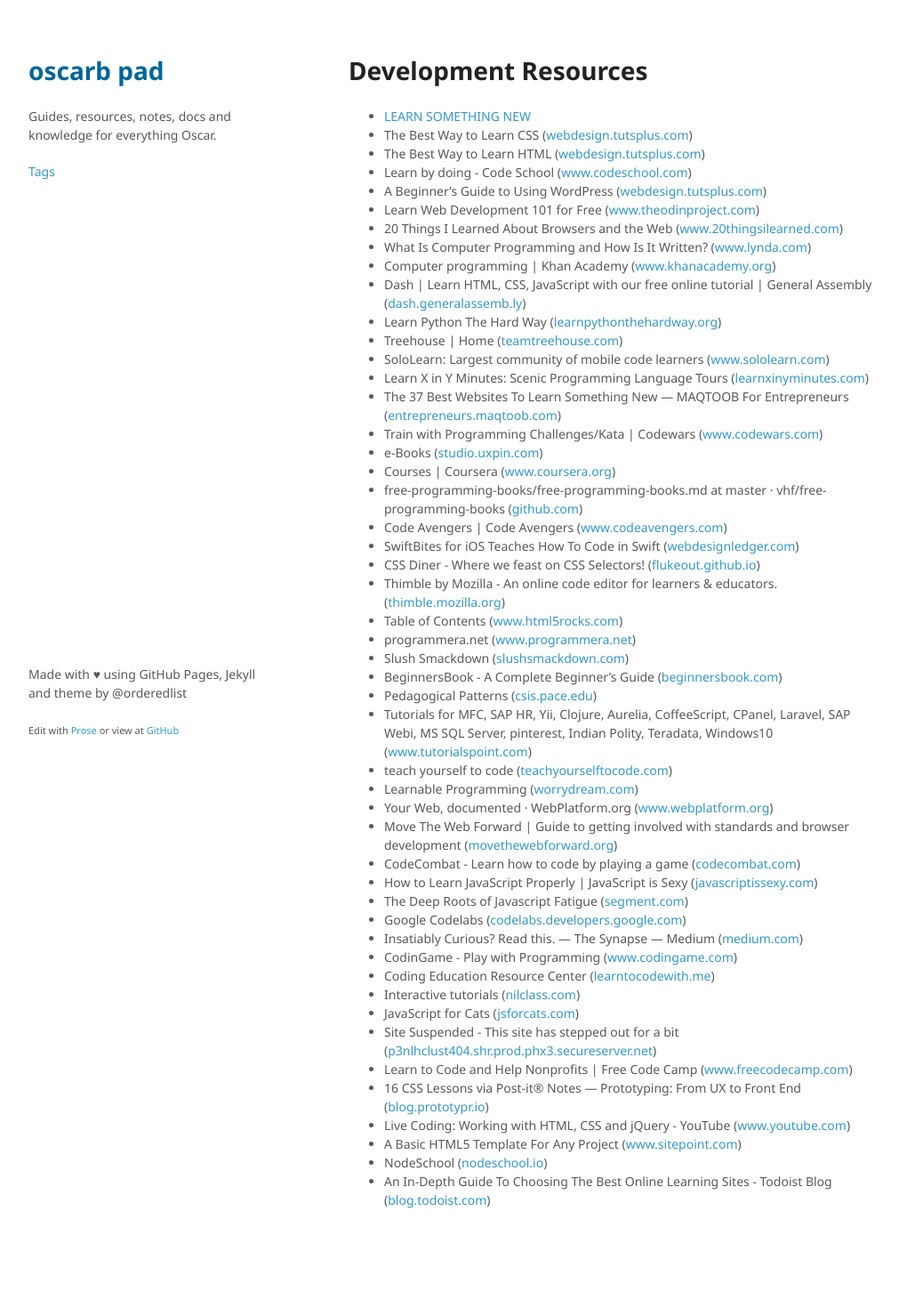
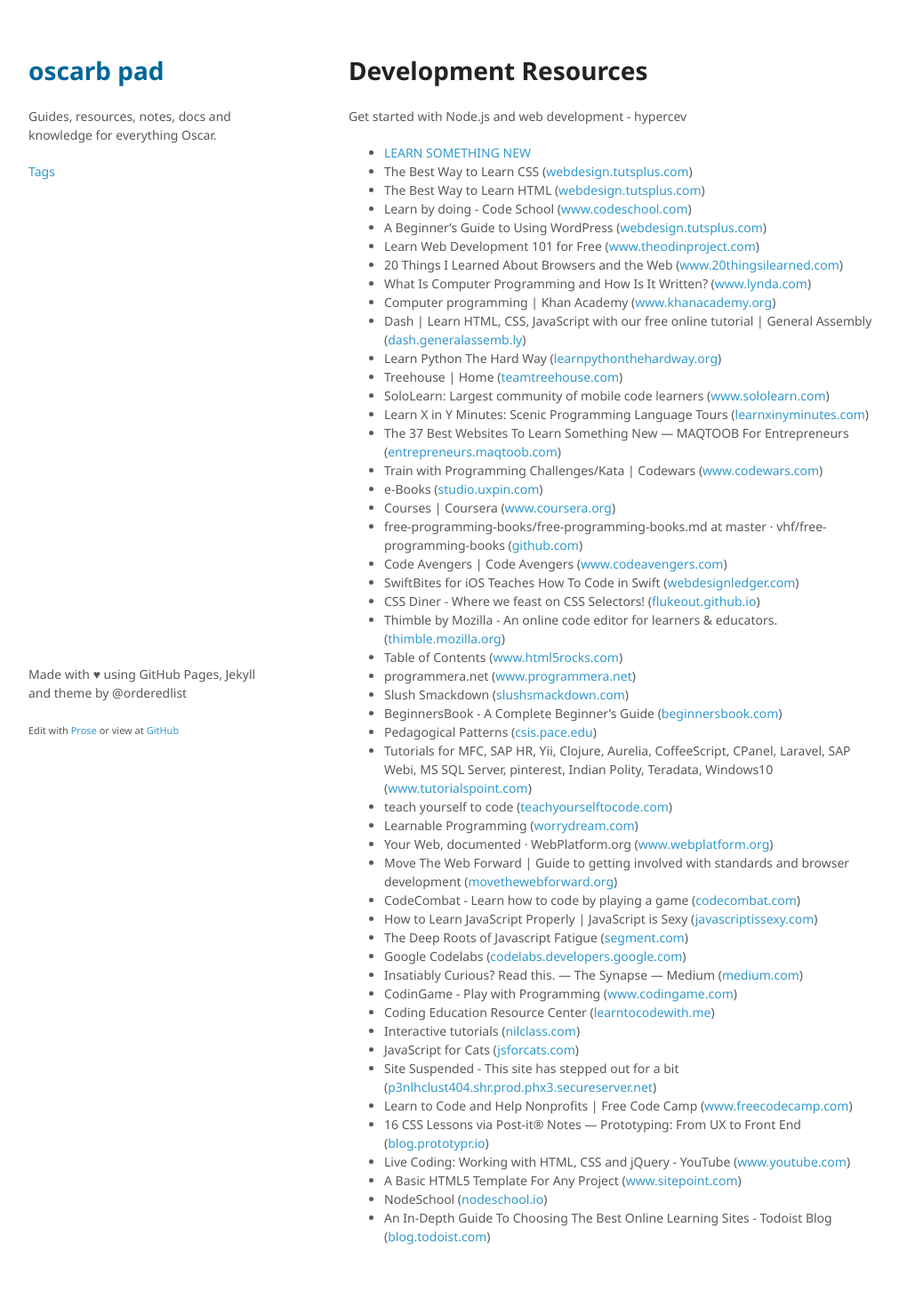
Before and after one commit to oscarb/pad, a Jekyll site: the page built from _docs/development-resources.md, in a window 1280 px wide. Shown: the whole page at 89% size, without its empty margins (128-1139 px from the left). Built offline with Jekyll 4.4.1, drawn with Linux system fonts in a browser that asks for light colours; some web fonts are replaced; before the commit the page ends 1429 px from its top, so only the background shows below that.

Commit message:
Updated development-resources.md

```diff
--- a/_docs/development-resources.md
+++ b/_docs/development-resources.md
@@ -1,9 +1,14 @@
 ---
 title: Development Resources
-tags: [development, resources]
+tags:
+  - development
+  - resources
+published: true
 ---
 
 # Development Resources
+
+Get started with Node.js and web development - hypercev
 
 * [LEARN SOMETHING NEW](http://learnsomethingnew.co/)
 * The Best Way to Learn CSS ([webdesign.tutsplus.com](http://webdesign.tutsplus.com/tutorials/the-best-way-to-learn-css--webdesign-11906){:.css})
```
